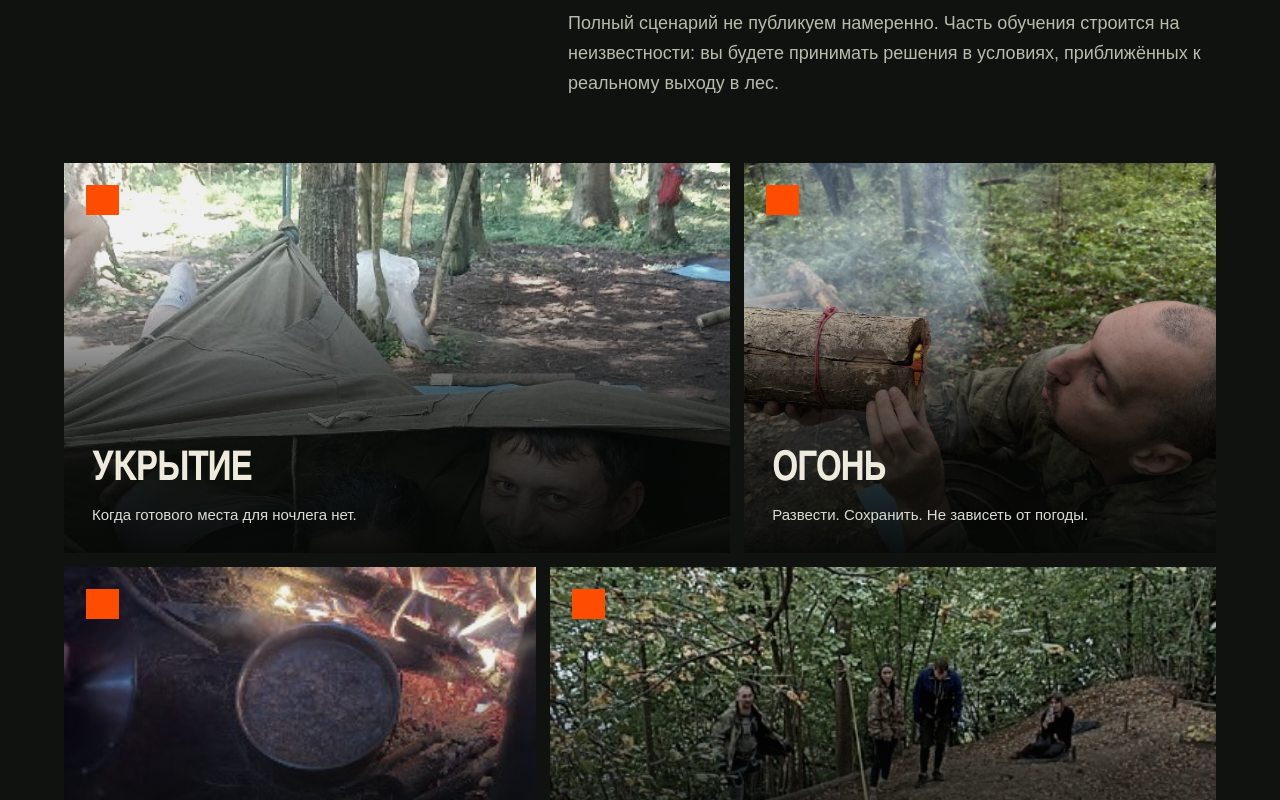
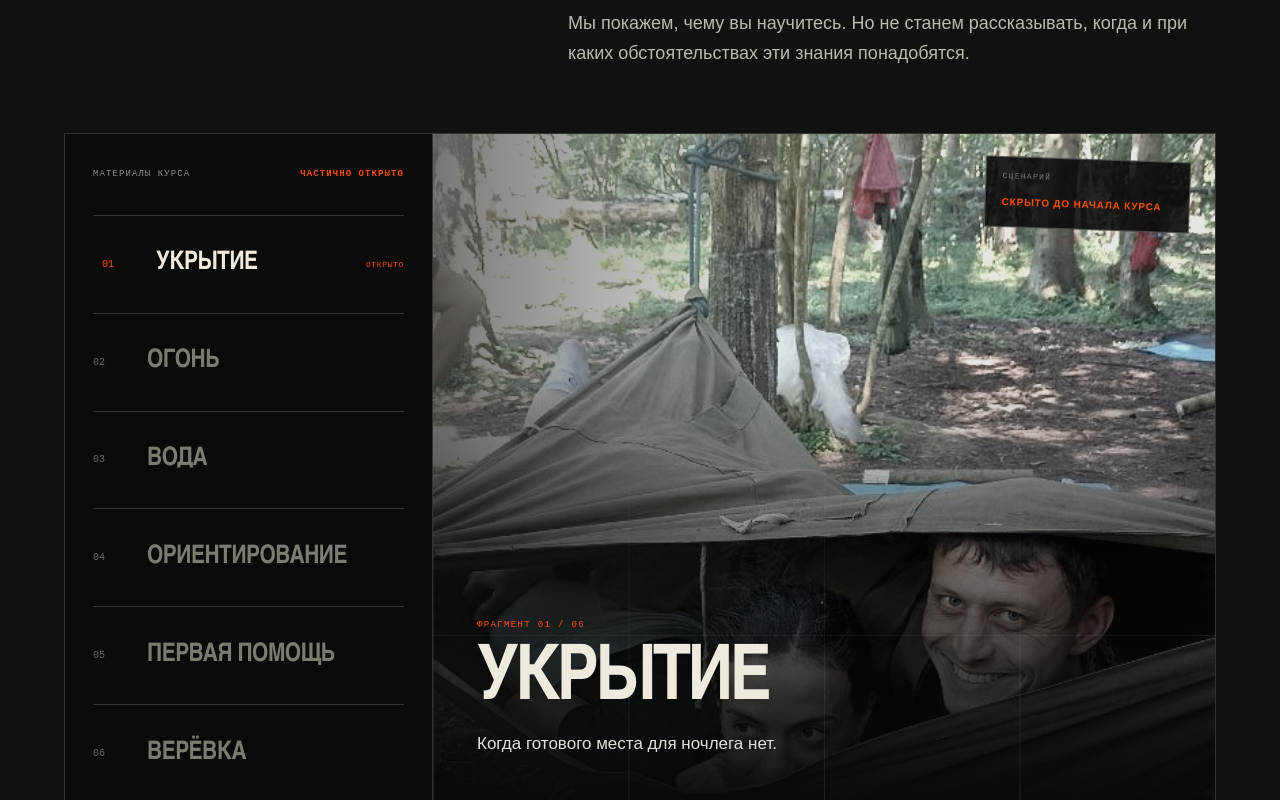
Before and after one commit to nezagorami56/danila-kvl, a React (Vite) app: page / in a window 1280 px wide. Shown: the part 1640-2440 px from the top of the page. Built offline with nearby package versions, Linux system fonts and the light colour scheme.

Commit message:
Turn course program into an interactive field dossier

```diff
--- a/app/globals.css
+++ b/app/globals.css
@@ -78,6 +78,21 @@ body{background-color:var(--ink);background-image:radial-gradient(rgba(255,255,2
 .program-intro{display:grid;grid-template-columns:1fr 3fr;align-items:start;margin-bottom:64px}
 .program-intro h2{font-size:clamp(52px,6vw,92px);margin:0;max-width:1050px}
 .program-lead{font-size:18px;line-height:1.65;color:#b8bcae;max-width:680px;margin:38px 0 0 25%}
+.dossier{display:grid;grid-template-columns:minmax(330px,.8fr) minmax(0,1.7fr);min-height:670px;border:1px solid var(--line);background:#090b08}
+.dossier-index{display:flex;flex-direction:column;border-right:1px solid var(--line);padding:0 28px}
+.dossier-label{min-height:82px;display:flex;align-items:center;justify-content:space-between;border-bottom:1px solid var(--line);text-transform:uppercase;font:9px/1.2 monospace;letter-spacing:.12em;color:#8b9083}
+.dossier-label b{color:var(--acid);font-weight:700}
+.dossier-index button{flex:1;min-height:78px;display:grid;grid-template-columns:40px 1fr auto;gap:14px;align-items:center;text-align:left;color:#777d70;background:transparent;border:0;border-bottom:1px solid var(--line);padding:0;cursor:pointer;transition:color .25s,padding .25s}
+.dossier-index button:last-child{border-bottom:0}.dossier-index button>span{font:10px monospace;color:#666b60}.dossier-index button strong{font:900 clamp(20px,2vw,30px)/1 "Arial Narrow",Impact,Arial,sans-serif;text-transform:uppercase;letter-spacing:-.02em}.dossier-index button i{font:8px monospace;text-transform:uppercase;letter-spacing:.08em;font-style:normal;opacity:0}
+.dossier-index button:hover,.dossier-index button.active{color:var(--paper);padding-left:9px}.dossier-index button.active>span,.dossier-index button.active i{color:var(--acid);opacity:1}
+.dossier-frame{margin:0;position:relative;overflow:hidden;isolation:isolate;background:#171b15}
+.dossier-frame>img{position:absolute;inset:0;z-index:-3;filter:saturate(.48) contrast(1.15);transition:opacity .28s,transform .7s;animation:dossier-in .4s ease-out}
+@keyframes dossier-in{from{opacity:.45;transform:scale(1.025)}to{opacity:1;transform:scale(1)}}
+.dossier-frame:after{content:"";position:absolute;inset:0;z-index:-2;background:linear-gradient(0deg,rgba(6,8,6,.96),rgba(6,8,6,.1) 65%),linear-gradient(90deg,rgba(6,8,6,.5),transparent 42%)}
+.dossier-grid{position:absolute;inset:0;z-index:-1;background-image:linear-gradient(rgba(255,255,255,.09) 1px,transparent 1px),linear-gradient(90deg,rgba(255,255,255,.09) 1px,transparent 1px);background-size:25% 25%;mask-image:linear-gradient(0deg,#000,transparent 68%)}
+.dossier-frame figcaption{position:absolute;left:44px;bottom:45px;max-width:500px}.dossier-frame figcaption>span{font:9px monospace;text-transform:uppercase;letter-spacing:.15em;color:var(--acid)}
+.dossier-frame h3{font:900 clamp(50px,6vw,92px)/.86 "Arial Narrow",Impact,Arial,sans-serif;text-transform:uppercase;letter-spacing:-.045em;margin:16px 0}.dossier-frame figcaption p{font-size:17px;line-height:1.45;margin:0;color:#e0e1da}
+.redacted{position:absolute;top:25px;right:25px;width:205px;background:rgba(7,9,7,.88);border:1px solid rgba(255,255,255,.25);padding:14px 16px;transform:rotate(2deg);text-transform:uppercase}.redacted span{display:block;font:8px monospace;letter-spacing:.16em;color:#777d70;margin-bottom:8px}.redacted b{font:800 10px/1.4 Arial,sans-serif;letter-spacing:.08em;color:var(--acid)}
 .skill-grid{display:grid;grid-template-columns:repeat(12,1fr);grid-auto-rows:390px;gap:14px;border:0}
 .skill,.skill:nth-child(n){grid-column:span 4;min-height:0;padding:0;border:0;transform:none;background:#171b15;position:relative;overflow:hidden;isolation:isolate}
 .skill:nth-child(1),.skill:nth-child(5){grid-column:span 7}
@@ -101,7 +116,10 @@ body{background-color:var(--ink);background-image:radial-gradient(rgba(255,255,2
 .field-note blockquote{margin:0;font:900 clamp(36px,5vw,76px)/.95 "Arial Narrow",Impact,Arial,sans-serif;text-transform:uppercase;letter-spacing:-.035em}
 
 .instructor{padding-top:145px;padding-bottom:145px}.instructor-image{min-height:760px}
+.instructor-image:after{content:"FIELD\A INSTRUCTOR";white-space:pre;position:absolute;left:-25px;bottom:38px;background:#0b0d09;color:var(--paper);padding:15px 18px;font:9px/1.5 monospace;letter-spacing:.15em;transform:rotate(-3deg)}
 .instructor-copy .lead{font-size:20px}.instructor-copy li{font-size:13px}
+.gear-head:after{content:"12";display:block;font:900 clamp(120px,18vw,260px)/.72 Impact,sans-serif;color:rgba(255,77,0,.12);margin:55px 0 -20px;letter-spacing:-.08em}
+.gear-list{counter-reset:gear}.gear-list li{position:relative;transition:padding .25s,color .25s}.gear-list li:hover{padding-left:18px;color:var(--acid)}
 .gallery-main img,.gallery-side>img{filter:saturate(.72) contrast(1.04)}
 .safety{clip-path:none;padding-top:130px;padding-bottom:130px}
 .outcomes{background:#171a15;display:grid;grid-template-columns:1fr 3fr;gap:0}
@@ -113,6 +131,7 @@ body{background-color:var(--ink);background-image:radial-gradient(rgba(255,255,2
 
 @media(max-width:850px){
   .hero{min-height:810px;height:auto;max-height:none}.hero-photo{opacity:1}.hero-photo:after{background:linear-gradient(90deg,rgba(7,9,7,.91),rgba(7,9,7,.32)),linear-gradient(0deg,#080a07 0%,rgba(8,10,7,.4) 58%,rgba(8,10,7,.28))}.hero-content{width:auto;margin:0 22px;padding-top:136px}.hero-meta{width:100%}.hero h1{font-size:clamp(58px,17vw,88px);line-height:.8;margin:50px 0 34px}.hero-bottom{display:block}.hero-actions{margin-top:28px}.intro{padding-top:100px;padding-bottom:100px}.intro-copy p{margin-left:0}.program{padding-top:100px}.program-intro{grid-template-columns:1fr;margin-bottom:46px}.program-intro h2{margin-top:30px;font-size:clamp(45px,12vw,68px)}.program-lead{margin:30px 0 0;font-size:16px}.skill-grid{grid-template-columns:1fr;grid-auto-rows:410px;gap:9px}.skill,.skill:nth-child(n){grid-column:1}.program-path{grid-template-columns:1fr;gap:14px}.program-path i{width:1px;height:22px;margin-left:6px}.program-path i:after{margin:15px 0 0 -3px;transform:rotate(135deg)}.field-note{min-height:620px}.field-note>div{grid-template-columns:1fr;margin-bottom:45px}.field-note blockquote{margin-top:22px}.instructor-image{min-height:560px}.outcomes{grid-template-columns:1fr}.outcome-list{margin-top:30px}.outcome-list article{grid-template-columns:40px 1fr}.outcome-list p{grid-column:2}.safety{padding-top:100px;padding-bottom:100px}
+  .dossier{grid-template-columns:1fr;min-height:0}.dossier-index{border-right:0;padding:0 20px}.dossier-label{min-height:65px}.dossier-index button{min-height:64px}.dossier-index button i{display:none}.dossier-frame{height:590px}.dossier-frame figcaption{left:25px;right:25px;bottom:28px}.redacted{top:18px;right:18px;width:178px}.gear-head:after{display:none}
 }
 @media(max-width:480px){
   .hero h1{font-size:55px}.hero-lead{font-size:16px}.hero-facts{width:100%}.skill-grid{grid-auto-rows:360px}.skill-copy{left:22px;right:22px;bottom:23px}.field-note{min-height:530px}.outcome-list h3{font-size:21px}
--- a/app/page.tsx
+++ b/app/page.tsx
@@ -28,6 +28,7 @@ const faq = [
 export default function Home() {
   const [openFaq, setOpenFaq] = useState<number | null>(0);
   const [menuOpen, setMenuOpen] = useState(false);
+  const [activeSkill, setActiveSkill] = useState(0);
 
   function submit(e: FormEvent<HTMLFormElement>) {
     e.preventDefault();
@@ -73,13 +74,25 @@ export default function Home() {
       </section>
 
       <section className="program section" id="program">
-        <div className="program-intro"><p className="section-number">[ 02 — ЧТО ПРЕДСТОИТ ОСВОИТЬ ]</p><div><h2>В лесу всё начинается<br/>с первого решения</h2><p className="program-lead">Полный сценарий не публикуем намеренно. Часть обучения строится на неизвестности: вы будете принимать решения в условиях, приближённых к реальному выходу в лес.</p></div></div>
-        <div className="skill-grid">{skills.map(({n, title, text, image, position}) => <article className="skill" key={n}>
-          <img src={image} alt="" style={{objectPosition: position}} />
-          <div className="skill-shade" />
-          <span className="skill-number">{n}</span>
-          <div className="skill-copy"><h3>{title}</h3><p>{text}</p></div>
-        </article>)}</div>
+        <div className="program-intro"><p className="section-number">[ ДОСЬЕ 02 — ПРОГРАММА ]</p><div><h2>Известны навыки.<br/>Неизвестен сценарий.</h2><p className="program-lead">Мы покажем, чему вы научитесь. Но не станем рассказывать, когда и при каких обстоятельствах эти знания понадобятся.</p></div></div>
+        <div className="dossier">
+          <div className="dossier-index">
+            <div className="dossier-label"><span>Материалы курса</span><b>Частично открыто</b></div>
+            {skills.map((skill, index) => <button
+              className={activeSkill === index ? "active" : ""}
+              key={skill.n}
+              onClick={() => setActiveSkill(index)}
+              onMouseEnter={() => setActiveSkill(index)}
+              aria-pressed={activeSkill === index}
+            ><span>{skill.n}</span><strong>{skill.title}</strong><i>{activeSkill === index ? "Открыто" : "Выбрать"}</i></button>)}
+          </div>
+          <figure className="dossier-frame">
+            <img src={skills[activeSkill].image} alt={`Практика: ${skills[activeSkill].title.toLowerCase()}`} style={{objectPosition: skills[activeSkill].position}} />
+            <div className="dossier-grid" aria-hidden="true" />
+            <figcaption><span>Фрагмент {skills[activeSkill].n} / 06</span><h3>{skills[activeSkill].title}</h3><p>{skills[activeSkill].text}</p></figcaption>
+            <div className="redacted" aria-label="Часть сценария скрыта"><span>СЦЕНАРИЙ</span><b>СКРЫТО ДО НАЧАЛА КУРСА</b></div>
+          </figure>
+        </div>
         <div className="program-path" aria-label="Подход к обучению"><span>Освоить</span><i>→</i><span>Применить</span><i>→</i><span>Действовать самостоятельно</span></div>
       </section>
 
```
